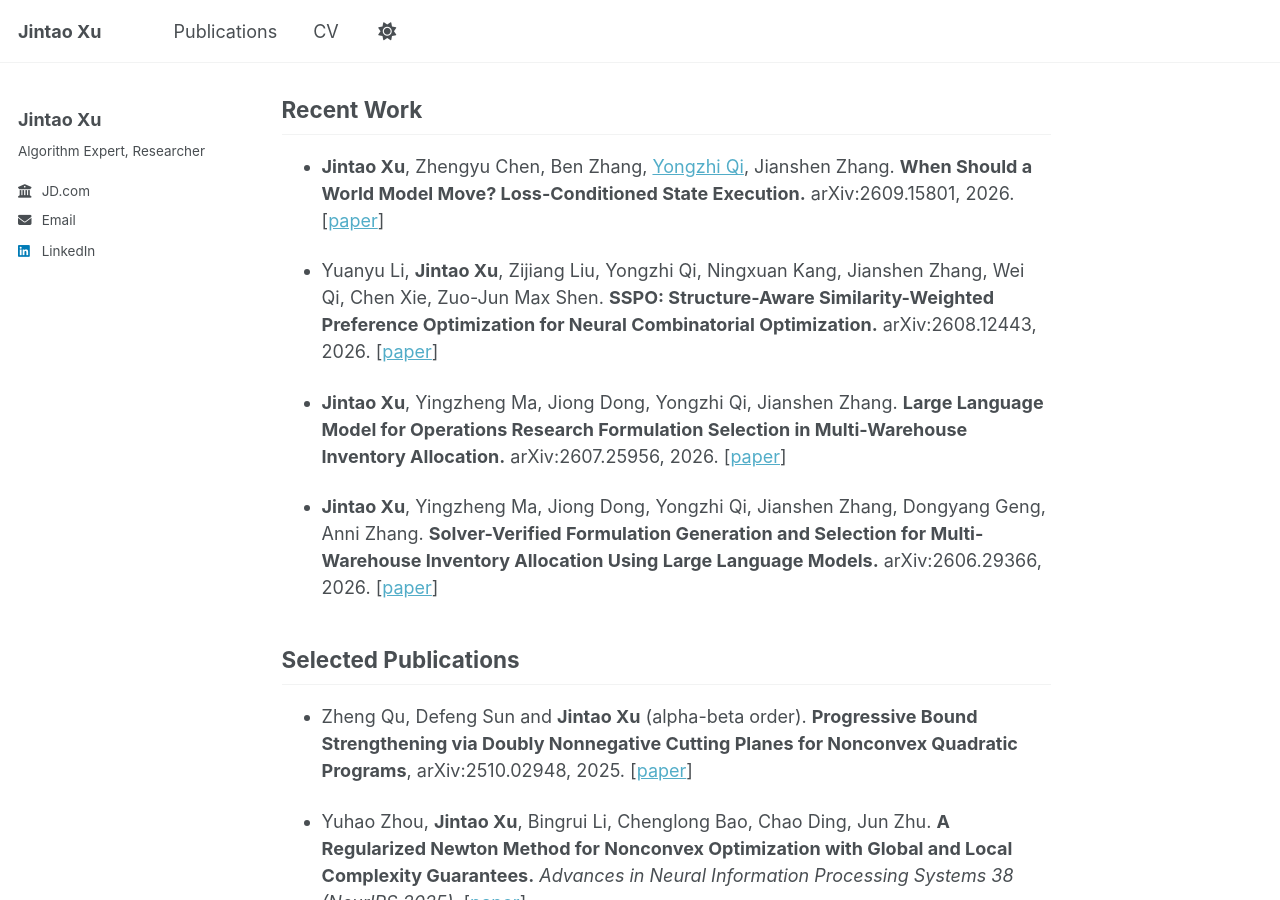
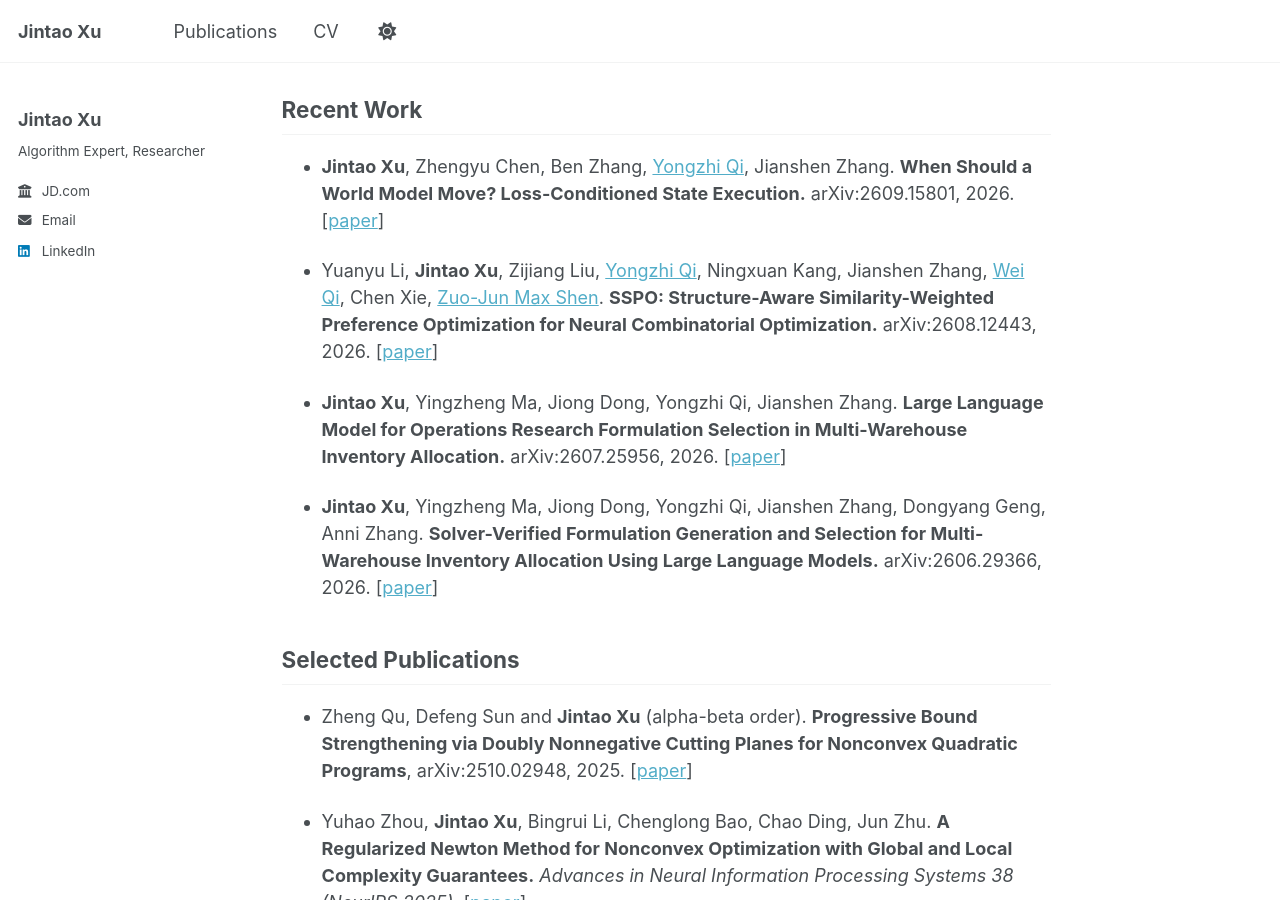
Before and after one commit to JintaoXuMath/JintaoXuMath.github.io, a Jekyll site: the page built from _pages/about.md, in a window 1280 px wide and 900 px high, scrolled down 1572 px. Built offline with Jekyll 4.4.1, drawn with Linux system fonts in a browser that asks for light colours; part of the change alters nothing that is shown.

```diff
--- a/_pages/about.md
+++ b/_pages/about.md
@@ -47,7 +47,7 @@ My research broadly lies in **AI for decision making**, with particular interest
 
 - **Jintao Xu**, Zhengyu Chen, Ben Zhang, [Yongzhi Qi](https://qi-yongzhi.github.io/), Jianshen Zhang. **When Should a World Model Move? Loss-Conditioned State Execution.** arXiv:2609.15801, 2026. [[paper](https://arxiv.org/abs/2609.15801)]
 
-- Yuanyu Li, **Jintao Xu**, Zijiang Liu, Yongzhi Qi, Ningxuan Kang, Jianshen Zhang, Wei Qi, Chen Xie, Zuo-Jun Max Shen. **SSPO: Structure-Aware Similarity-Weighted Preference Optimization for Neural Combinatorial Optimization.** arXiv:2608.12443, 2026. [[paper](https://arxiv.org/abs/2608.12443)]
+- Yuanyu Li, **Jintao Xu**, Zijiang Liu, [Yongzhi Qi](https://qi-yongzhi.github.io/), Ningxuan Kang, Jianshen Zhang, [Wei Qi](https://wei-qi-home.github.io/), Chen Xie, [Zuo-Jun Max Shen](https://zj-maxshen.github.io/). **SSPO: Structure-Aware Similarity-Weighted Preference Optimization for Neural Combinatorial Optimization.** arXiv:2608.12443, 2026. [[paper](https://arxiv.org/abs/2608.12443)]
 
 - **Jintao Xu**, Yingzheng Ma, Jiong Dong, Yongzhi Qi, Jianshen Zhang. **Large Language Model for Operations Research Formulation Selection in Multi-Warehouse Inventory Allocation.** arXiv:2607.25956, 2026. [[paper](https://arxiv.org/abs/2607.25956)]
 
```
